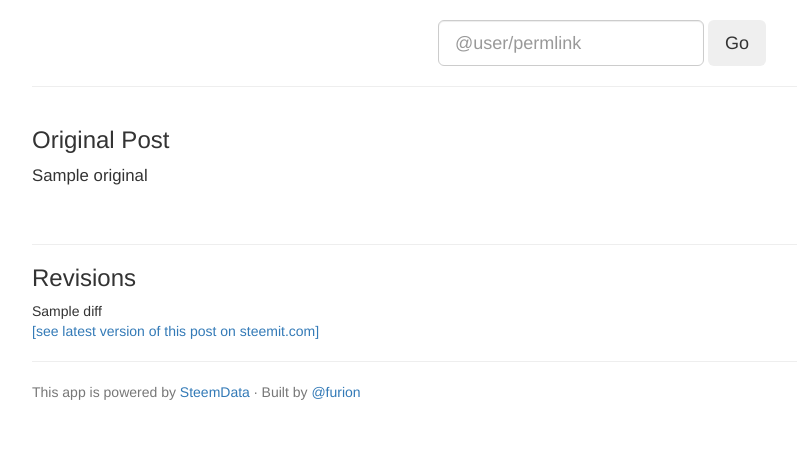
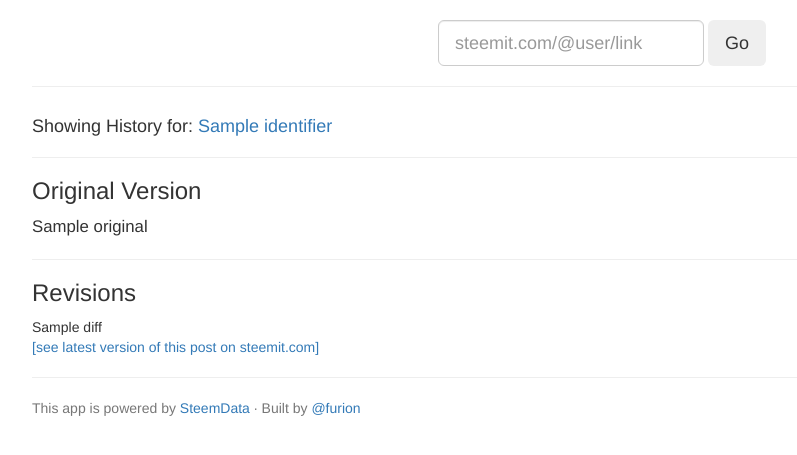
Before and after one commit to SteemData/phist.steemdata.com, a Flask app: template templates/history.html in a window 1280 px wide. Shown: the top 455 px of the page, without its empty margins (38-835 px from the left). Run offline with Flask 2, Linux system fonts and the light colour scheme; the template is opened without the code that fills it: most values are stand-ins (such as "Sample title", 1, 10 or a date in 2020); some libraries are stand-ins or nearby versions.

Commit message:
improved history page

```diff
--- a/templates/history.html
+++ b/templates/history.html
@@ -12,7 +12,7 @@
     <br>
     <form class="form-inline" action="history" method="get">
         <div class="form-group">
-            <input class="form-control input-lg" name="identifier" placeholder="@user/permlink" type="text">
+            <input class="form-control input-lg" name="identifier" placeholder="steemit.com/@user/link" type="text">
         </div>
         <button type="submit" class="btn btn-lg" value="Go">Go</button>
     </form>
@@ -20,12 +20,14 @@
 </div>
 
 <div class="container">
+    <h4>Showing History for: <a href="https://steemit.com/p/{{ identifier }}">{{ identifier }}</a></h4>
+    <hr>
 
-    <h3>Original Post</h3>
+    <h3>Original Version</h3>
     <span class="Post">
            {{ original|markdown }}
     </span>
-    <br>
+
     <hr>
 
     <h3>Revisions</h3>
```
